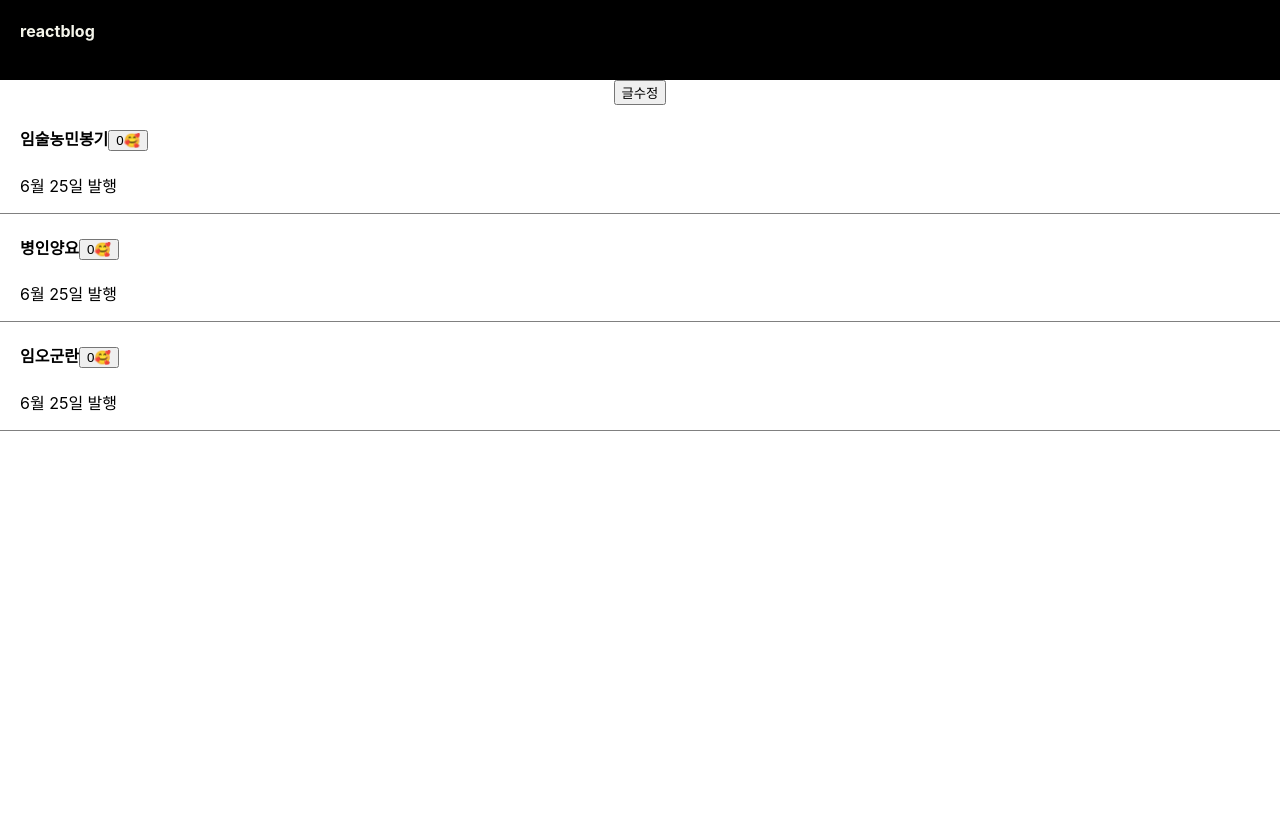
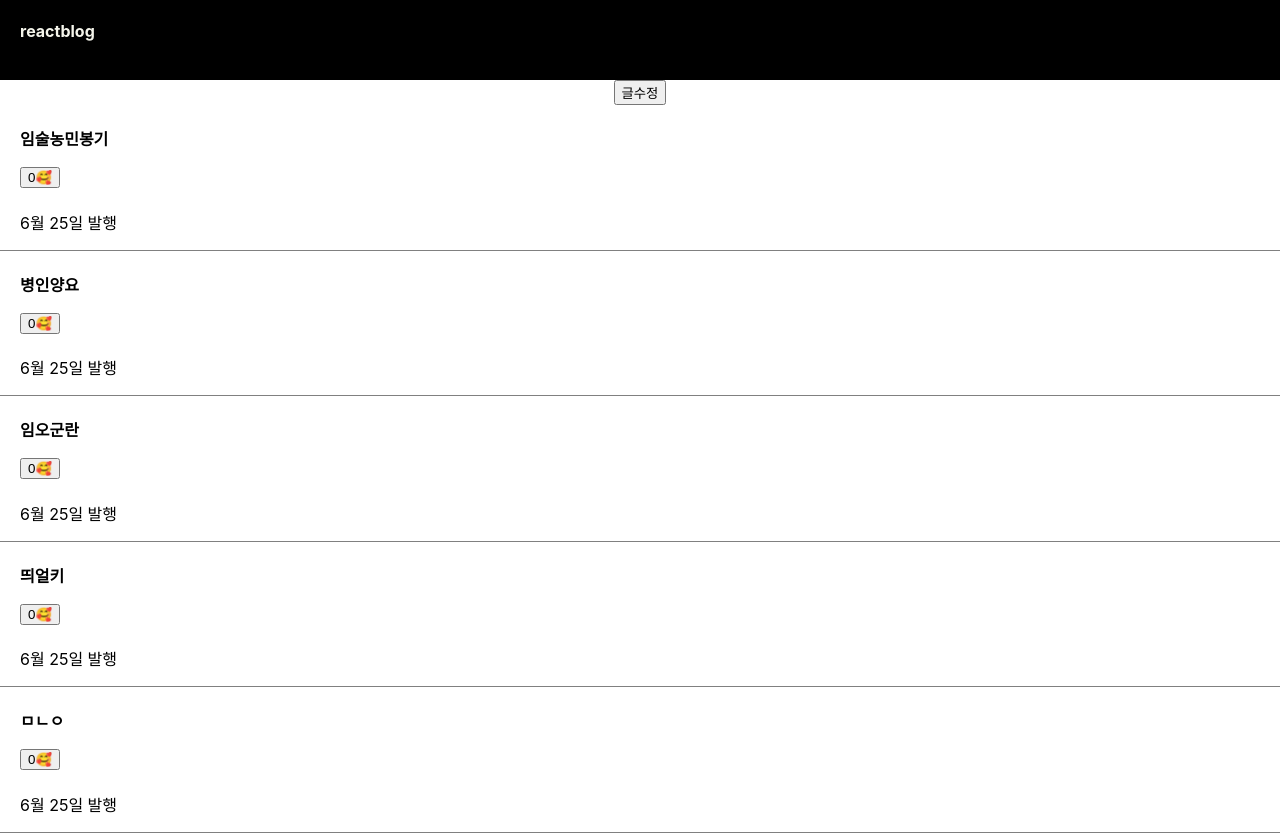
Before and after one commit to an2434/an2434.github.io, a React (Create React App) app in the folder blog/: page / in a window 1280 px wide. Shown: the top 833 px of the page. Before the commit the page ends 800 px from the top, so only its background shows below. Built offline with nearby package versions, Linux system fonts and the light colour scheme.

Commit message:
Update App.js

```diff
--- a/blog/src/App.js
+++ b/blog/src/App.js
@@ -3,11 +3,17 @@ import './App.css';
 import { useState } from 'react';
 function App() {
   let post = '강남 우동 맛집';
-  let [글제목, 제목변경] = useState(['임술농민봉기', '병인양요', '임오군란']);
-  let [like, c] = useState([0, 0, 0]);
+  let [글제목, 제목변경] = useState(['임술농민봉기', '병인양요', '임오군란','띄얼키','ㅁㄴㅇ']);
+  let [like, chlike] = useState([0,0,0,0,0]);
 
   let [modal, setmodal] = useState(false);
+  // 글제목.map(function(o,p) {
+  // return(
+  //   like.push(0)
+  // )
 
+  // })
+  // console.log(like);
   return (
     <div className="App">
       <div className="black-nav">
@@ -27,15 +33,17 @@ function App() {
         <p>6월 25일 발행</p>
       </div> */}
       {
-        글제목.map(function (a, i) {
+        글제목.map(function (a,i) {
           return (
             <div className="list">
               <h4>{글제목[i]}
-                <button onClick={() => {
+               <p><button onClick={() => {
                   let copy2 = [...like];
                   copy2[i] = copy2[i] + 1;
-                  c(copy2);
-                }}>{like[i]}🥰</button>
+                  chlike(copy2);
+                  //console.log(like);
+                }}> {like[i]}🥰</button>
+                </p>
 
 
               </h4>
```
